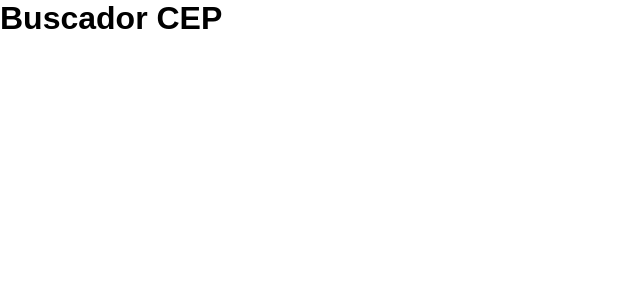
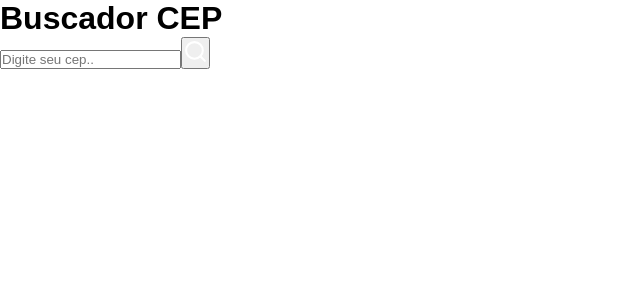
Before and after one commit to felipebiermann/buscador-cep, a React (Create React App) app: page / in a window 1280 px wide. Shown: the top 300 px of the page, without its empty margins (0-640 px from the left). Built offline with nearby package versions, Linux system fonts and the light colour scheme.

Commit message:
sec commit.

```diff
--- a/package.json
+++ b/package.json
@@ -8,6 +8,7 @@
     "@testing-library/user-event": "^13.5.0",
     "react": "^18.2.0",
     "react-dom": "^18.2.0",
+    "react-icons": "^4.4.0",
     "react-scripts": "5.0.1",
     "web-vitals": "^2.1.4"
   },
--- a/src/App.js
+++ b/src/App.js
@@ -1,7 +1,15 @@
+import { FiSearch } from "react-icons/fi";
+
 function App() {
   return (
     <div className="container">
       <h1 className="title">Buscador CEP</h1>
+      <div className="containerInput">
+        <input type="text" placeholder="Digite seu cep.." />
+        <button className="buttonSearch">
+          <FiSearch size={25} color="#FFF" />
+        </button>
+      </div>
     </div>
   );
 }
```
Also changed, not shown: src/style.css (added), 1 other file (tests, documents, lock files or other folders).
